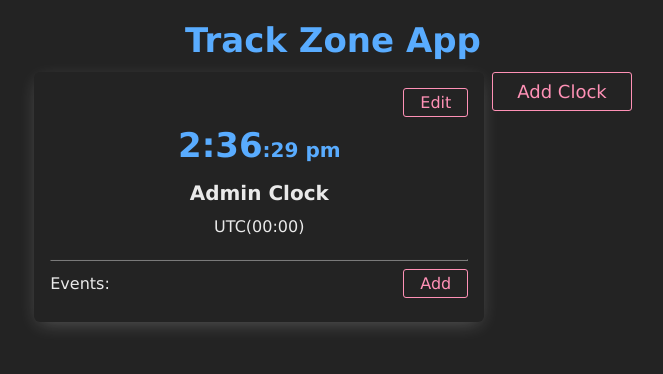
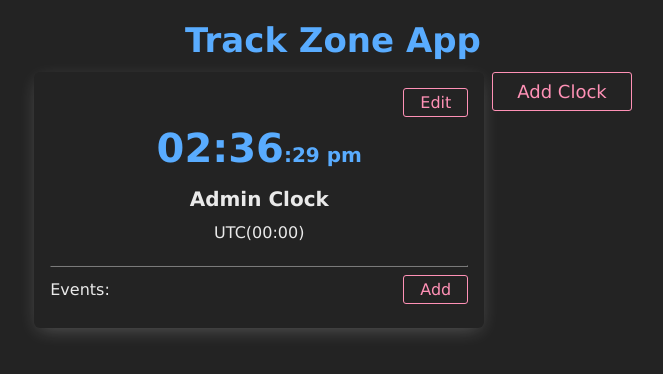
Before and after one commit to rislammb/track-zone-test, a React (Create React App) app: page / in a window 1280 px wide. Shown: the top 374 px of the page, without its empty margins (307-970 px from the left). Built offline with nearby package versions, Linux system fonts and the light colour scheme.

Commit message:
update on clock

```diff
--- a/src/components/clock/Clock.jsx
+++ b/src/components/clock/Clock.jsx
@@ -39,8 +39,8 @@ const Clock = ({ adminClock, clock, date, openModal, deleteClock }) => {
           Edit
         </Button>
       </Flex>
-      <Title size={'lg'} color={'primary'}>
-        {getHours(time)}:{addZeroFrist(time.getUTCMinutes())}
+      <Title size={'xl'} color={'primary'}>
+        {addZeroFrist(getHours(time))}:{addZeroFrist(time.getUTCMinutes())}
         <Span fs={'20px'}>
           :{addZeroFrist(time.getUTCSeconds())} {getAmPm(time)}
         </Span>
--- a/src/components/ui/Title.jsx
+++ b/src/components/ui/Title.jsx
@@ -4,6 +4,7 @@ const sizes = {
   sm: '20px',
   md: '26px',
   lg: '34px',
+  xl: '40px',
 };
 
 const colors = {
```
